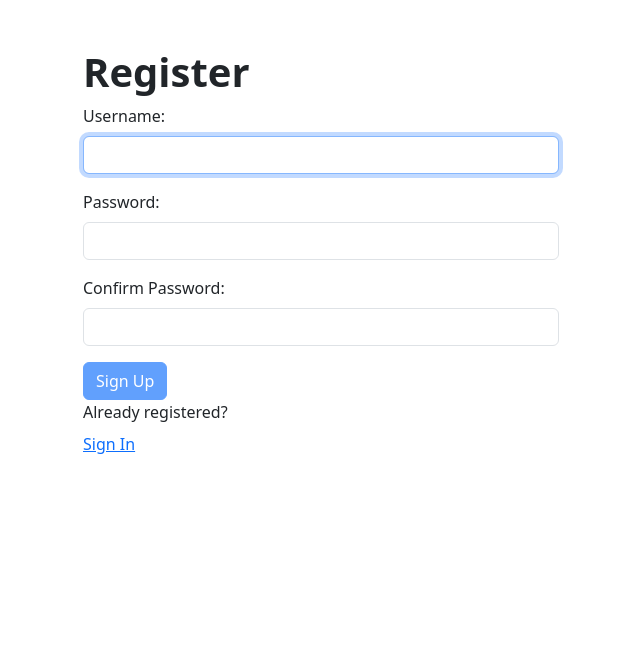
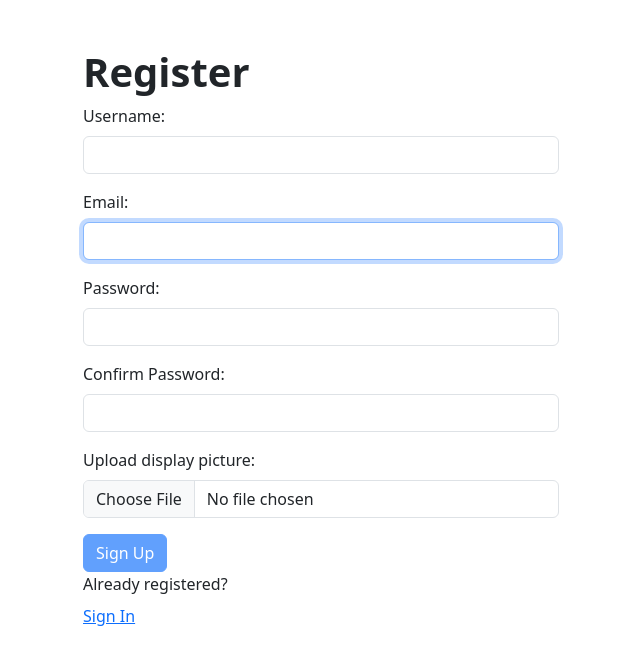
Before and after one commit to ladyneneii/CS3105-02-Interactive-Website, a React (Vite) app: page / in a window 1280 px wide. Shown: the top 664 px of the page, without its empty margins (319-959 px from the left). Built offline with nearby package versions, Linux system fonts and the light colour scheme.

Commit message:
Added firebase storage and authentication

```diff
--- a/package.json
+++ b/package.json
@@ -16,6 +16,7 @@
     "@fortawesome/react-fontawesome": "^0.2.0",
     "@mui/material": "^5.14.10",
     "bootstrap": "^5.3.2",
+    "firebase": "^10.5.2",
     "react": "^18.2.0",
     "react-dom": "^18.2.0",
     "react-router-dom": "^6.16.0"
--- /dev/null
+++ b/src/firebase.tsx
@@ -0,0 +1,17 @@
+import { initializeApp } from "firebase/app";
+import { getAuth } from "firebase/auth";
+import { getStorage } from "firebase/storage";
+
+const firebaseConfig = {
+  apiKey: "AIzaSyAdg_HP-7S30Uc32r19AAhqIKbPpLsQlcg",
+  authDomain: "padayon-df7dd.firebaseapp.com",
+  projectId: "padayon-df7dd",
+  storageBucket: "padayon-df7dd.appspot.com",
+  messagingSenderId: "397961580325",
+  appId: "1:397961580325:web:c224f96c1abde4cebf54cc",
+};
+
+// Initialize Firebase
+export const app = initializeApp(firebaseConfig);
+export const auth = getAuth();
+export const storage = getStorage();
--- a/src/pages/Register.tsx
+++ b/src/pages/Register.tsx
@@ -9,8 +9,12 @@ import "bootstrap/dist/css/bootstrap.min.css";
 import "../styles/index.css";
 import Button from "../components/Button";
 import { Link } from "react-router-dom";
+import { createUserWithEmailAndPassword, updateProfile } from "firebase/auth";
+import { auth, storage } from "../firebase";
+import { ref, uploadBytesResumable, getDownloadURL } from "firebase/storage";
 
 const USER_REGEX = /^[A-z][A-z0-9-_]{3,23}$/;
+const EMAIL_REGEX = /^\S+@\S+\.\S+$/;
 const PWD_REGEX = /^(?=.*[a-z])(?=.*[A-Z])(?=.*[0-9])(?=.*[!@#$%_=+]).{8,24}$/;
 
 const Register = () => {
@@ -21,6 +25,10 @@ const Register = () => {
   const [validName, setValidName] = useState(false);
   const [userFocus, setUserFocus] = useState(false);
 
+  const [email, setEmail] = useState("");
+  const [validEmail, setValidEmail] = useState(false);
+  const [emailFocus, setEmailFocus] = useState(false);
+
   const [pwd, setPwd] = useState("");
   const [validPwd, setValidPwd] = useState(false);
   const [pwdFocus, setPwdFocus] = useState(false);
@@ -28,6 +36,8 @@ const Register = () => {
   const [matchPwd, setMatchPwd] = useState("");
   const [validMatch, setValidMatch] = useState(false);
   const [matchFocus, setMatchFocus] = useState(false);
+
+  const fileInputRef = useRef<HTMLInputElement | null>(null);
 
   const [errMsg, setErrMsg] = useState("");
   const [success, setSuccess] = useState(false);
@@ -38,15 +48,22 @@ const Register = () => {
 
   useEffect(() => {
     const result = USER_REGEX.test(user);
-    console.log(result);
-    console.log(user);
+    // console.log(result);
+    // console.log(user);
     setValidName(result);
   }, [user]);
 
   useEffect(() => {
+    const result = EMAIL_REGEX.test(email);
+    // console.log(result);
+    // console.log(email);
+    setValidEmail(result);
+  }, [email]);
+
+  useEffect(() => {
     const result = PWD_REGEX.test(pwd);
-    console.log(result);
-    console.log(pwd);
+    // console.log(result);
+    // console.log(pwd);
     setValidPwd(result);
 
     const match = pwd === matchPwd;
@@ -61,13 +78,61 @@ const Register = () => {
     e.preventDefault();
     // if button enabled with JS hack
     const v1 = USER_REGEX.test(user);
-    const v2 = PWD_REGEX.test(pwd);
-    if (!v1 || !v2) {
+    const v2 = EMAIL_REGEX.test(email);
+    const v3 = PWD_REGEX.test(pwd);
+    const file = fileInputRef.current?.files?.[0];
+    if (!v1 || !v2 || !v3) {
       setErrMsg("Invalid Entry");
       return;
     }
-    console.log(user, pwd);
-    setSuccess(true);
+
+    if (!file) {
+      setErrMsg("Please select a file.");
+      return;
+    }
+
+    try {
+      const res = await createUserWithEmailAndPassword(auth, email, pwd);
+
+      // user.png, yaskween.png, ladyneneii.png
+      const storageRef = ref(storage, user);
+
+      const uploadTask = uploadBytesResumable(storageRef, file);
+
+      uploadTask.on(
+        "state_changed",
+        (snapshot) => {
+          const progress =
+            (snapshot.bytesTransferred / snapshot.totalBytes) * 100;
+          console.log("Upload is " + progress + "% done");
+          switch (snapshot.state) {
+            case "paused":
+              console.log("Upload is paused");
+              break;
+            case "running":
+              console.log("Upload is running");
+              break;
+          }
+        },
+        (error) => {
+          setErrMsg("Error uploading display picture.");
+          console.log(error);
+        },
+        () => {
+          getDownloadURL(uploadTask.snapshot.ref).then(async (downloadURL) => {
+            await updateProfile(res.user, {
+              displayName: user,
+              photoURL: downloadURL,
+            });
+          });
+        }
+      );
+
+      // console.log(user, email, pwd);
+      setSuccess(true);
+    } catch (err) {
+      setErrMsg("Something went wrong. Try again.");
+    }
   };
 
   return (
@@ -135,6 +200,54 @@ const Register = () => {
                   4 to 24 characters.
                   <br />
                   Must begin with a letter.
+                  <br />
+                  Letters, numbers, underscores, hyphens allowed.
+                </p>
+              </div>
+
+              {/* email */}
+              <div className="mb-3">
+                <label htmlFor="email" className="form-label">
+                  Email:
+                  <FontAwesomeIcon
+                    icon={faCheck}
+                    className={`custom-check-icon ${
+                      validEmail ? "valid" : "hide"
+                    }`}
+                  />
+                  <FontAwesomeIcon
+                    icon={faTimes}
+                    className={`custom-times-icon ${
+                      validEmail || !email ? "hide" : "invalid"
+                    }`}
+                  />
+                </label>
+                <input
+                  type="email"
+                  id="email"
+                  ref={userRef}
+                  autoComplete="off"
+                  onChange={(e) => setEmail(e.target.value)}
+                  value={email}
+                  required
+                  aria-invalid={validEmail ? "false" : "true"}
+                  aria-describedby="eidnote"
+                  onFocus={() => setEmailFocus(true)} // input has focus
+                  onBlur={() => setEmailFocus(false)} // input doesn't have focus anymore
+                  className="form-control"
+                />
+                <p
+                  id="eidnote"
+                  className={
+                    emailFocus && email && !validEmail
+                      ? "instructions"
+                      : "offscreen"
+                  }
+                >
+                  <FontAwesomeIcon icon={faInfoCircle} />
+                  Must have an @ symbol followed by a domain name.
+                  <br />
+                  No spaces allowed.
                   <br />
                   Letters, numbers, underscores, hyphens allowed.
                 </p>
@@ -229,6 +342,20 @@ const Register = () => {
                 </p>
               </div>
 
+              {/* Upload Picture */}
+              <div className="mb-3">
+                <label htmlFor="display-pic" className="form-label">
+                  Upload display picture:
+                </label>
+                <input
+                  type="file"
+                  className="form-control"
+                  id="display-pic"
+                  required
+                  ref={fileInputRef}
+                />
+              </div>
+
               {/* Button */}
               <Button
                 color="primary"
--- a/src/pages/SignIn.tsx
+++ b/src/pages/SignIn.tsx
@@ -5,14 +5,14 @@ import Button from "../components/Button";
 import { Link } from "react-router-dom";
 import { useNavigate } from "react-router-dom";
 
-const USER_REGEX = /^[A-z][A-z0-9-_]{3,23}$/;
+const EMAIL_REGEX = /^\S+@\S+\.\S+$/;
 const PWD_REGEX = /^(?=.*[a-z])(?=.*[A-Z])(?=.*[0-9])(?=.*[!@#$%_=+]).{8,24}$/;
 
 const SignIn = () => {
-  const userRef = useRef<HTMLInputElement | null>(null);
+  const emailRef = useRef<HTMLInputElement | null>(null);
   const errRef = useRef<HTMLDivElement | null>(null);
 
-  const [user, setUser] = useState("");
+  const [email, setEmail] = useState("");
   const [pwd, setPwd] = useState("");
 
   const [errMsg, setErrMsg] = useState("");
@@ -20,20 +20,20 @@ const SignIn = () => {
   const navigate = useNavigate();
 
   useEffect(() => {
-    userRef.current?.focus();
+    emailRef.current?.focus();
   }, []);
 
   const handleSubmit = async (e: React.MouseEvent<HTMLButtonElement>) => {
     e.preventDefault();
     // if button enabled with JS hack
-    const v1 = USER_REGEX.test(user);
+    const v1 = EMAIL_REGEX.test(email);
     const v2 = PWD_REGEX.test(pwd);
     if (!v1 || !v2) {
       setErrMsg("Invalid Entry. Please use the same credentials you successfully submitted on the Register page.");
 
       return;
     }
-    console.log(user, pwd);
+    console.log(email, pwd);
     navigate("/MainPage");
   };
 
@@ -51,16 +51,16 @@ const SignIn = () => {
           <h1>Sign In</h1>
           {/* START OF FORM */}
           <form>
-            {/* username */}
+            {/* email */}
             <div className="mb-3">
-              <label htmlFor="username" className="form-label">
-                Username:
+              <label htmlFor="email" className="form-label">
+                Email:
               </label>
               <input
-                type="text"
-                id="username"
-                ref={userRef}
-                onChange={(e) => setUser(e.target.value)}
+                type="email"
+                id="email"
+                ref={emailRef}
+                onChange={(e) => setEmail(e.target.value)}
                 autoComplete="off"
                 required
                 className="form-control"
@@ -85,7 +85,7 @@ const SignIn = () => {
             <Button
               color="primary"
               onClick={handleSubmit}
-              disabled={!user || !pwd}
+              disabled={!email || !pwd}
             >
               Sign Up
             </Button>
--- a/src/styles/scss/messages.scss
+++ b/src/styles/scss/messages.scss
@@ -8,6 +8,24 @@
     @content;
   }
 }
+@mixin laptop {
+  @media screen and (max-width: 1200px) {
+    @content;
+  }
+}
+
+@mixin mobile {
+  @media screen and (max-width: 480px) {
+    @content;
+  }
+}
+
+@mixin tablet {
+  @media screen and (max-width: 768px) {
+    @content;
+  }
+}
+
 @mixin laptop {
   @media screen and (max-width: 1200px) {
     @content;
@@ -101,6 +119,10 @@
     display: flex;
     padding: 0;
     overflow: hidden;
+
+    @include tablet {
+      width: 90%;
+    }
   }
 
   .sidebar {
@@ -119,6 +141,10 @@
 
       .logo {
         font-weight: bold;
+
+        @include tablet {
+          display: none;
+        }
       }
 
       .user {
@@ -294,7 +320,7 @@
         font-size: 18px;
 
         &::placeholder {
-          color: lightgray
+          color: lightgray;
         }
       }
 
```
Also changed, not shown: 1 other file (tests, documents, lock files or other folders).
